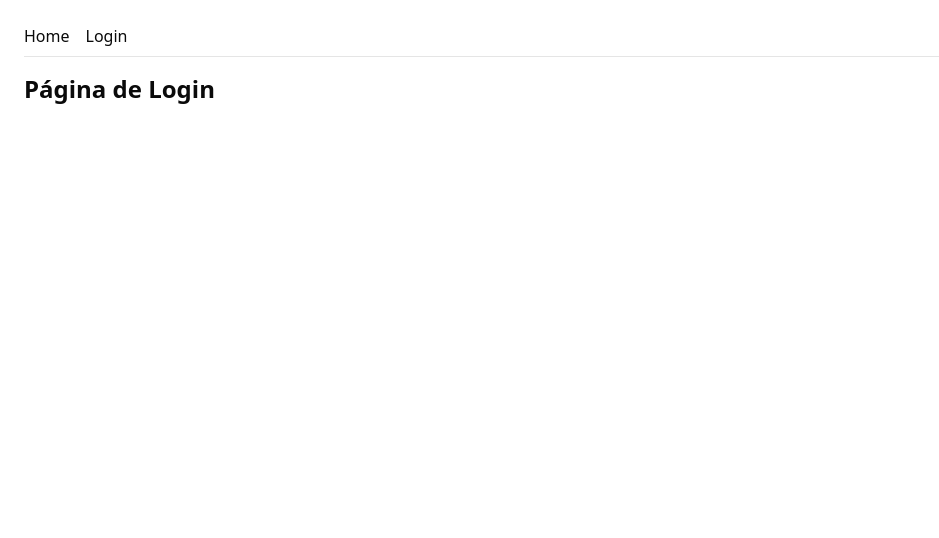
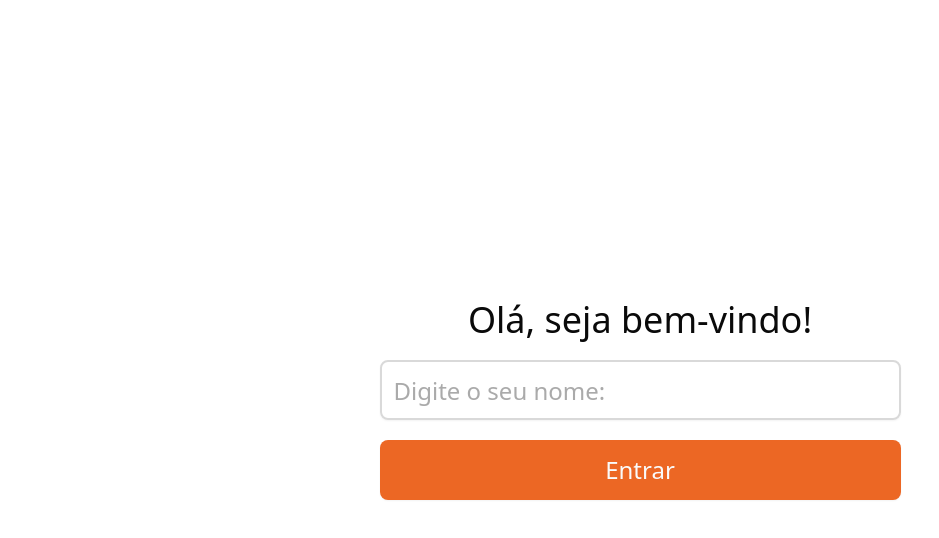
Before and after one commit to diegogpicoli/teddy-open-finance, a React (Vite) app: page /login in a window 1280 px wide. Shown: the top 538 px of the page, without its empty margins (0-939 px from the left). Built offline with nearby package versions, Linux system fonts and the light colour scheme.

Commit message:
feat: criação do modulo de login

```diff
--- a/package.json
+++ b/package.json
@@ -10,6 +10,8 @@
     "preview": "vite preview"
   },
   "dependencies": {
+    "@hookform/resolvers": "^5.2.1",
+    "@radix-ui/react-label": "^2.1.7",
     "@radix-ui/react-slot": "^1.2.3",
     "@tailwindcss/vite": "^4.1.11",
     "@tanstack/react-query": "^5.84.2",
@@ -18,9 +20,11 @@
     "lucide-react": "^0.539.0",
     "react": "^19.1.0",
     "react-dom": "^19.1.0",
+    "react-hook-form": "^7.62.0",
     "react-router-dom": "^7.8.0",
     "tailwind-merge": "^3.3.1",
-    "tailwindcss": "^4.1.11"
+    "tailwindcss": "^4.1.11",
+    "zod": "^4.0.17"
   },
   "devDependencies": {
     "@eslint/js": "^9.25.0",
--- a/src/app/layouts/root-layout.tsx
+++ b/src/app/layouts/root-layout.tsx
@@ -1,13 +1,9 @@
 // src/app/layouts/RootLayout.tsx
-import { Outlet, Link } from "react-router-dom";
+import { Outlet } from "react-router-dom";
 
 export default function RootLayout() {
   return (
-    <div className="min-h-dvh p-6">
-      <nav className="mb-4 flex gap-4 border-b pb-2">
-        <Link to="/">Home</Link>
-        <Link to="/login">Login</Link>
-      </nav>
+    <div className="bg-[#FFFFFF]">
       <Outlet />
     </div>
   );
--- /dev/null
+++ b/src/components/ui/form.tsx
@@ -0,0 +1,165 @@
+import * as React from "react"
+import * as LabelPrimitive from "@radix-ui/react-label"
+import { Slot } from "@radix-ui/react-slot"
+import {
+  Controller,
+  FormProvider,
+  useFormContext,
+  useFormState,
+  type ControllerProps,
+  type FieldPath,
+  type FieldValues,
+} from "react-hook-form"
+
+import { cn } from "@/lib/utils"
+import { Label } from "@/components/ui/label"
+
+const Form = FormProvider
+
+type FormFieldContextValue<
+  TFieldValues extends FieldValues = FieldValues,
+  TName extends FieldPath<TFieldValues> = FieldPath<TFieldValues>,
+> = {
+  name: TName
+}
+
+const FormFieldContext = React.createContext<FormFieldContextValue>(
+  {} as FormFieldContextValue
+)
+
+const FormField = <
+  TFieldValues extends FieldValues = FieldValues,
+  TName extends FieldPath<TFieldValues> = FieldPath<TFieldValues>,
+>({
+  ...props
+}: ControllerProps<TFieldValues, TName>) => {
+  return (
+    <FormFieldContext.Provider value={{ name: props.name }}>
+      <Controller {...props} />
+    </FormFieldContext.Provider>
+  )
+}
+
+const useFormField = () => {
+  const fieldContext = React.useContext(FormFieldContext)
+  const itemContext = React.useContext(FormItemContext)
+  const { getFieldState } = useFormContext()
+  const formState = useFormState({ name: fieldContext.name })
+  const fieldState = getFieldState(fieldContext.name, formState)
+
+  if (!fieldContext) {
+    throw new Error("useFormField should be used within <FormField>")
+  }
+
+  const { id } = itemContext
+
+  return {
+    id,
+    name: fieldContext.name,
+    formItemId: `${id}-form-item`,
+    formDescriptionId: `${id}-form-item-description`,
+    formMessageId: `${id}-form-item-message`,
+    ...fieldState,
+  }
+}
+
+type FormItemContextValue = {
+  id: string
+}
+
+const FormItemContext = React.createContext<FormItemContextValue>(
+  {} as FormItemContextValue
+)
+
+function FormItem({ className, ...props }: React.ComponentProps<"div">) {
+  const id = React.useId()
+
+  return (
+    <FormItemContext.Provider value={{ id }}>
+      <div
+        data-slot="form-item"
+        className={cn("grid gap-2", className)}
+        {...props}
+      />
+    </FormItemContext.Provider>
+  )
+}
+
+function FormLabel({
+  className,
+  ...props
+}: React.ComponentProps<typeof LabelPrimitive.Root>) {
+  const { error, formItemId } = useFormField()
+
+  return (
+    <Label
+      data-slot="form-label"
+      data-error={!!error}
+      className={cn("data-[error=true]:text-destructive", className)}
+      htmlFor={formItemId}
+      {...props}
+    />
+  )
+}
+
+function FormControl({ ...props }: React.ComponentProps<typeof Slot>) {
+  const { error, formItemId, formDescriptionId, formMessageId } = useFormField()
+
+  return (
+    <Slot
+      data-slot="form-control"
+      id={formItemId}
+      aria-describedby={
+        !error
+          ? `${formDescriptionId}`
+          : `${formDescriptionId} ${formMessageId}`
+      }
+      aria-invalid={!!error}
+      {...props}
+    />
+  )
+}
+
+function FormDescription({ className, ...props }: React.ComponentProps<"p">) {
+  const { formDescriptionId } = useFormField()
+
+  return (
+    <p
+      data-slot="form-description"
+      id={formDescriptionId}
+      className={cn("text-muted-foreground text-sm", className)}
+      {...props}
+    />
+  )
+}
+
+function FormMessage({ className, ...props }: React.ComponentProps<"p">) {
+  const { error, formMessageId } = useFormField()
+  const body = error ? String(error?.message ?? "") : props.children
+
+  if (!body) {
+    return null
+  }
+
+  return (
+    <p
+      data-slot="form-message"
+      id={formMessageId}
+      className={cn("text-destructive text-sm", className)}
+      {...props}
+    >
+      {body}
+    </p>
+  )
+}
+
+export {
+  useFormField,
+  Form,
+  FormItem,
+  FormLabel,
+  FormControl,
+  FormDescription,
+  FormMessage,
+  FormField,
+}
--- /dev/null
+++ b/src/components/ui/input.tsx
@@ -0,0 +1,21 @@
+import * as React from "react";
+
+import { cn } from "@/lib/utils";
+
+function Input({ className, type, ...props }: React.ComponentProps<"input">) {
+  return (
+    <input
+      type={type}
+      data-slot="input"
+      className={cn(
+        "file:text-foreground placeholder:text-[#AAAAAA] selection:bg-primary selection:text-primary-foreground dark:bg-input/30 border-2 border-input flex h-9 w-full min-w-0 rounded-md  bg-transparent px-3 py-1 text-base shadow-xs transition-[color,box-shadow] outline-none file:inline-flex file:h-7 file:border-0 file:bg-transparent file:text-sm file:font-medium disabled:pointer-events-none disabled:cursor-not-allowed disabled:opacity-50 md:text-sm",
+        "focus-visible:border-ring focus-visible:ring-ring/50 focus-visible:ring-[3px]",
+        "aria-invalid:ring-destructive/20 dark:aria-invalid:ring-destructive/40 aria-invalid:border-destructive",
+        className
+      )}
+      {...props}
+    />
+  );
+}
+
+export { Input };
--- /dev/null
+++ b/src/components/ui/label.tsx
@@ -0,0 +1,24 @@
+"use client"
+
+import * as React from "react"
+import * as LabelPrimitive from "@radix-ui/react-label"
+
+import { cn } from "@/lib/utils"
+
+function Label({
+  className,
+  ...props
+}: React.ComponentProps<typeof LabelPrimitive.Root>) {
+  return (
+    <LabelPrimitive.Root
+      data-slot="label"
+      className={cn(
+        "flex items-center gap-2 text-sm leading-none font-medium select-none group-data-[disabled=true]:pointer-events-none group-data-[disabled=true]:opacity-50 peer-disabled:cursor-not-allowed peer-disabled:opacity-50",
+        className
+      )}
+      {...props}
+    />
+  )
+}
+
+export { Label }
--- /dev/null
+++ b/src/features/login/components/login-form.tsx
@@ -0,0 +1,35 @@
+import { Button } from "@/components/ui/button";
+import { Input } from "@/components/ui/input";
+import { useLoginForm } from "../hooks/use-login-form";
+import { Form, FormControl, FormField, FormItem } from "@/components/ui/form";
+
+export default function LoginForm() {
+  const { form, handleLogin } = useLoginForm();
+
+  return (
+    <Form {...form}>
+      <form
+        onSubmit={form.handleSubmit(handleLogin)}
+        className="min-h-dvh flex flex-col justify-center items-center gap-5"
+      >
+        <h1 className="text-4xl font-normal">Olá, seja bem-vindo!</h1>
+        <FormField
+          control={form.control}
+          name="name"
+          render={({ field }) => (
+            <FormItem className="w-full flex justify-center items-center">
+              <FormControl>
+                <Input
+                  className="max-w-[521px] min-h-[60px] placeholder:text-2xl !text-2xl"
+                  placeholder="Digite o seu nome:"
+                  {...field}
+                />
+              </FormControl>
+            </FormItem>
+          )}
+        />
+        <Button className="min-w-[521px] min-h-[60px] text-2xl">Entrar</Button>
+      </form>
+    </Form>
+  );
+}
--- /dev/null
+++ b/src/features/login/hooks/use-login-form.tsx
@@ -0,0 +1,27 @@
+import { useForm } from "react-hook-form";
+import { zodResolver } from "@hookform/resolvers/zod";
+import {
+  loginFormSchema,
+  type TLoginFormSchema,
+} from "../schemas/login-form-schema";
+import { useNavigate } from "react-router-dom";
+
+export function useLoginForm() {
+  const navigate = useNavigate();
+  const form = useForm<TLoginFormSchema>({
+    resolver: zodResolver(loginFormSchema),
+    defaultValues: {
+      name: "",
+    },
+  });
+
+  const handleLogin = (data: TLoginFormSchema) => {
+    localStorage.setItem("teddy-open-finance:name", data.name);
+    navigate("/");
+  };
+
+  return {
+    form,
+    handleLogin,
+  };
+}
--- a/src/features/login/pages/login.tsx
+++ b/src/features/login/pages/login.tsx
@@ -1,3 +1,12 @@
+import { Navigate } from "react-router-dom";
+import LoginForm from "../components/login-form";
+
 export default function LoginPage() {
-  return <h1 className="text-2xl font-bold">Página de Login</h1>;
+  const storedName = localStorage.getItem("teddy-open-finance:name");
+
+  if (storedName) {
+    return <Navigate to="/" replace />;
+  }
+
+  return <LoginForm />;
 }
--- /dev/null
+++ b/src/features/login/schemas/login-form-schema.ts
@@ -0,0 +1,7 @@
+import { z } from "zod";
+
+export const loginFormSchema = z.object({
+  name: z.string(),
+});
+
+export type TLoginFormSchema = z.infer<typeof loginFormSchema>;
--- a/src/index.css
+++ b/src/index.css
@@ -49,7 +49,7 @@
   --card-foreground: oklch(0.145 0 0);
   --popover: oklch(1 0 0);
   --popover-foreground: oklch(0.145 0 0);
-  --primary: oklch(0.205 0 0);
+  --primary: #ec6724;
   --primary-foreground: oklch(0.985 0 0);
   --secondary: oklch(0.97 0 0);
   --secondary-foreground: oklch(0.205 0 0);
@@ -59,7 +59,7 @@
   --accent-foreground: oklch(0.205 0 0);
   --destructive: oklch(0.577 0.245 27.325);
   --border: oklch(0.922 0 0);
-  --input: oklch(0.922 0 0);
+  --input: #d9d9d9;
   --ring: oklch(0.708 0 0);
   --chart-1: oklch(0.646 0.222 41.116);
   --chart-2: oklch(0.6 0.118 184.704);
```
Also changed, not shown: src/components/ui/button.tsx (+9 -9 lines), 1 other file (tests, documents, lock files or other folders).
